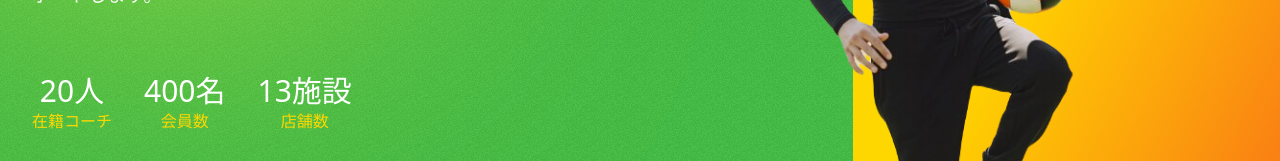
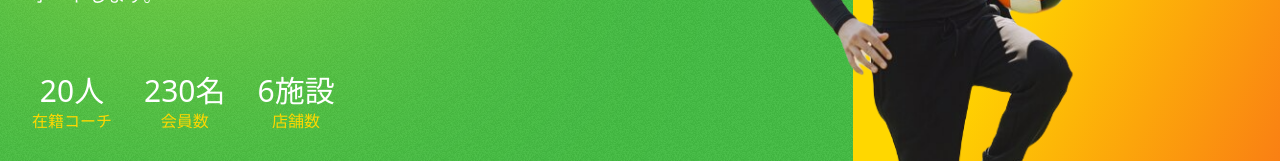
Before and after one commit to masahiro8218/next-soccer_school, a Next.js app: page / in a window 1280 px wide. Shown: the part 540-701 px from the top of the page. Built offline with nearby package versions, Linux system fonts and the light colour scheme; a web font is replaced by a local one.

Commit message:
react-countup delate

```diff
--- a/components/Hero.js
+++ b/components/Hero.js
@@ -2,7 +2,7 @@
 
 import React, { useEffect, useState } from 'react';
 import Header from './Header';
-import ReactCountUp from 'react-countup';
+// import ReactCountUp from 'react-countup';
 import { PiSoccerBallLight } from 'react-icons/pi';
 import Image from 'next/image';
 import { motion } from 'framer-motion';
@@ -74,20 +74,19 @@ function Hero() {
         <div className='flex gap-[2rem] pt-[2rem] text-center max-md:self-center'>
           <div className='flex flex-col'>
             <span className='text-white text-3xl max-md:text-xl'>
-              <ReactCountUp start={0} end={20} duration={4} />人
+              20人
             </span>
             <p className='text-yellow max-md:text-sm'>在籍コーチ</p>
           </div>
           <div>
             <span className='text-white text-3xl max-md:text-xl'>
-              <ReactCountUp start={100} end={400} duration={4} />名
+              230名
             </span>
             <p className='text-yellow max-md:text-sm'>会員数</p>
           </div>
           <div>
             <span className='text-white text-3xl max-md:text-xl'>
-              <ReactCountUp start={0} end={13} duration={4} />
-              施設
+              6施設
             </span>
             <p className='text-yellow max-md:text-sm'>店舗数</p>
           </div>
```
Also changed, not shown: package.json (+10 -8 lines).
